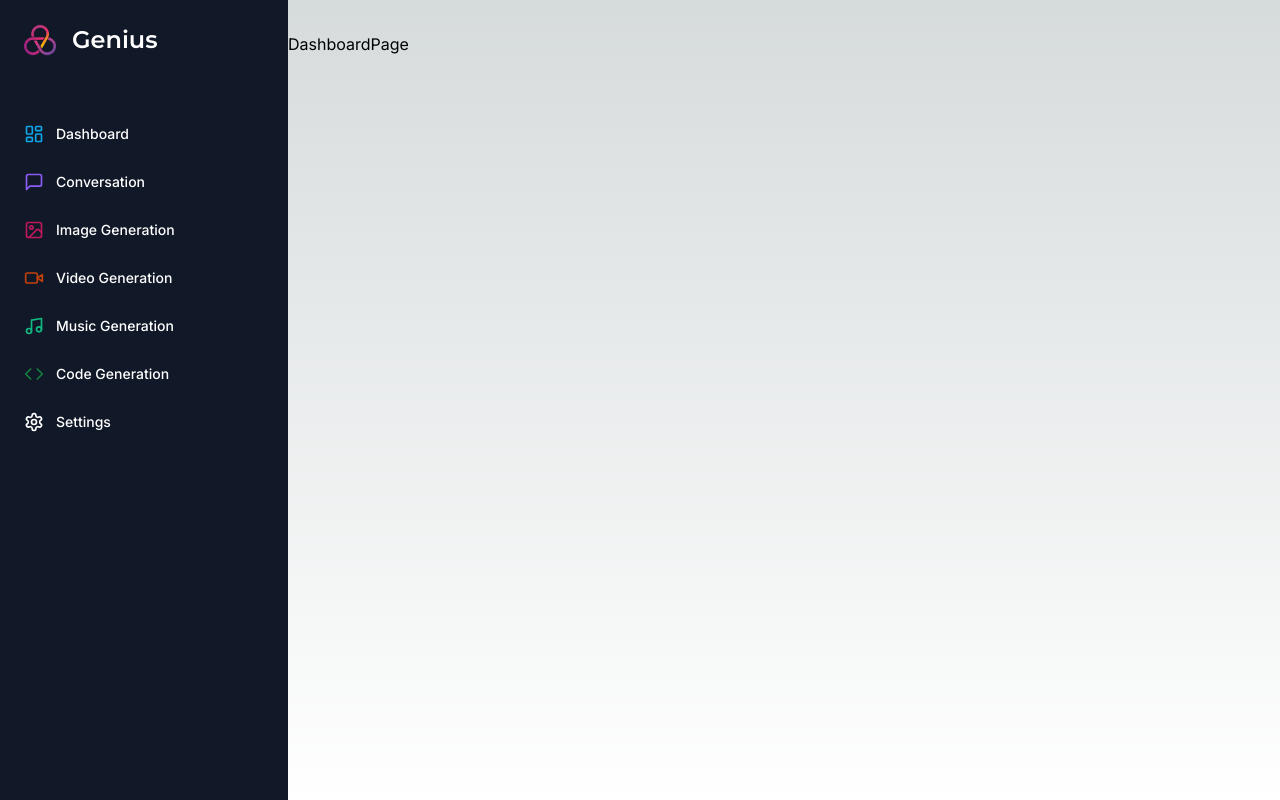
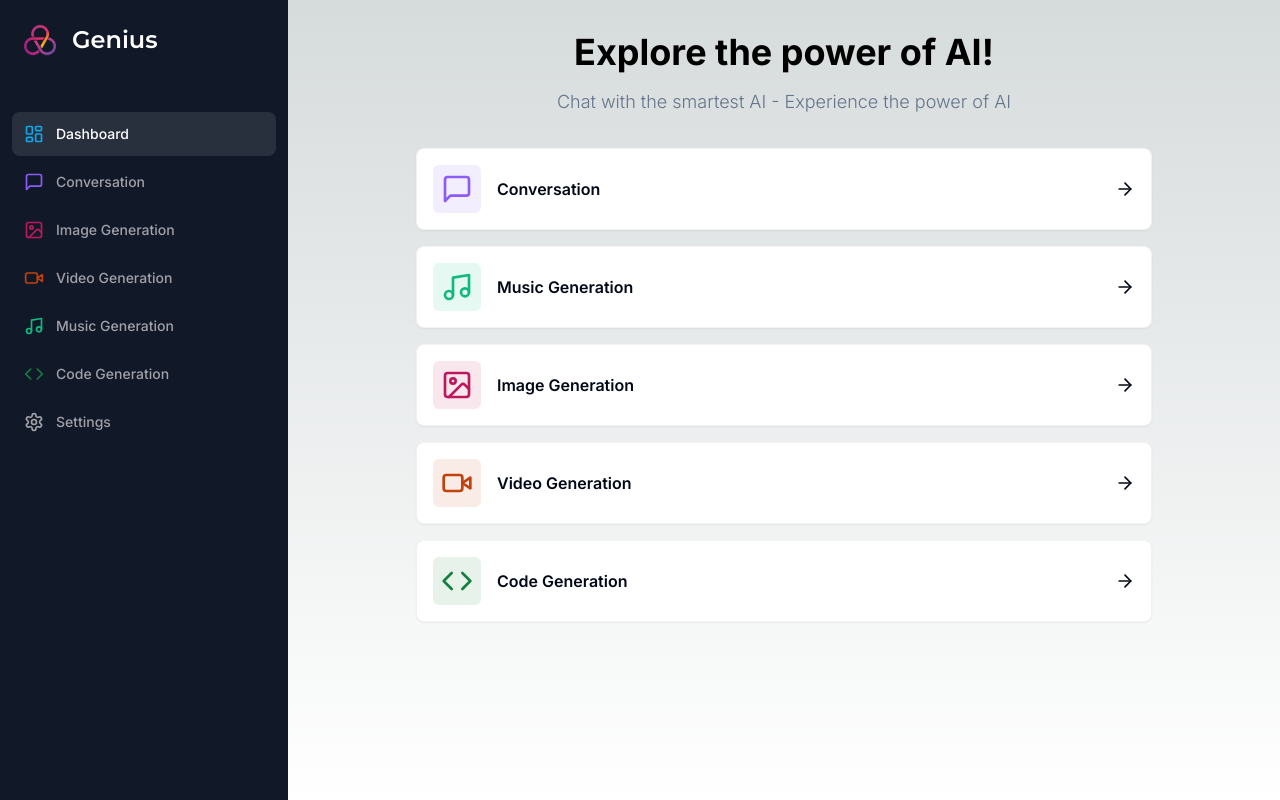
Before and after one commit to nothing9537/ai-platform, a Next.js app: page /dashboard in a window 1280 px wide. Built offline with nearby package versions, Linux system fonts and the light colour scheme.

Commit message:
Dashboqrd page

```diff
--- /dev/null
+++ b/src/pages-layer/dashboard-page/model/consts/tools.ts
@@ -0,0 +1,40 @@
+import { Code, Image, MessageSquare, Music, Video } from 'lucide-react';
+import { ToolItem } from '../types/tool-item';
+
+export const Tools: ToolItem[] = [
+  {
+    label: 'Conversation',
+    icon: MessageSquare,
+    color: 'text-violet-500',
+    bgColor: 'bg-violet-500/10',
+    href: '/conversation',
+  },
+  {
+    label: 'Music Generation',
+    icon: Music,
+    color: 'text-emerald-500',
+    bgColor: 'bg-emerald-500/10',
+    href: '/music',
+  },
+  {
+    label: 'Image Generation',
+    icon: Image,
+    color: 'text-pink-700',
+    bgColor: 'bg-pink-700/10',
+    href: '/image',
+  },
+  {
+    label: 'Video Generation',
+    icon: Video,
+    color: 'text-orange-700',
+    bgColor: 'bg-orange-700/10',
+    href: '/video',
+  },
+  {
+    label: 'Code Generation',
+    icon: Code,
+    color: 'text-green-700',
+    bgColor: 'bg-green-700/10',
+    href: '/code',
+  },
+];
--- /dev/null
+++ b/src/pages-layer/dashboard-page/model/types/tool-item.ts
@@ -0,0 +1,9 @@
+import type { LucideIcon } from 'lucide-react';
+
+export interface ToolItem {
+  label: string;
+  icon: LucideIcon;
+  color: string;
+  bgColor: string;
+  href: string;
+}
--- a/src/pages-layer/dashboard-page/ui/dashboard-page/dashboard-page.tsx
+++ b/src/pages-layer/dashboard-page/ui/dashboard-page/dashboard-page.tsx
@@ -1,13 +1,56 @@
-import type { FC } from 'react';
+'use client';
+
+import { useCallback, type FC } from 'react';
+import { ArrowRight } from 'lucide-react';
+import { useRouter } from 'next/navigation';
+import { cn } from '@/shared/lib/cn';
+import { Card } from '@/shared/ui/card';
+
+import { ToolItem } from '../../model/types/tool-item';
+import { Tools } from '../../model/consts/tools';
 
 interface DashboardPageProps {
   className?: string;
 }
 
 export const DashboardPage: FC<DashboardPageProps> = ({ className }) => {
+  const router = useRouter();
+
+  const onNavigate = useCallback((item: ToolItem) => () => {
+    router.push(item.href);
+  }, [router]);
+
+  const renderTool = useCallback((tool: ToolItem) => (
+    <Card
+      key={tool.href}
+      onClick={onNavigate(tool)}
+      className="p-4 border-black/5 flex items-center justify-between hover:shadow-md transition cursor-pointer"
+    >
+      <div className="flex items-center gap-x-4">
+        <div className={cn('p-2 w-fit rounded-md', tool.bgColor)}>
+          <tool.icon className={cn('w-8 h-8', tool.color)} />
+        </div>
+        <span className="font-semibold">
+          {tool.label}
+        </span>
+      </div>
+      <ArrowRight className="w-5 h-5" />
+    </Card>
+  ), [onNavigate]);
+
   return (
-    <div className="">
-      DashboardPage
+    <div className={cn('', className)}>
+      <div className="mb-8 space-y-4">
+        <h2 className="text-2xl md:text-4xl font-bold text-center">
+          Explore the power of AI!
+        </h2>
+        <p className="text-muted-foreground font-light text-sm md:text-lg text-center">
+          Chat with the smartest AI - Experience the power of AI
+        </p>
+      </div>
+      <div className="px-4 md:px-20 lg:px-32 space-y-4">
+        {Tools.map(renderTool)}
+      </div>
     </div>
   );
 };
--- /dev/null
+++ b/src/shared/ui/card.tsx
@@ -0,0 +1,79 @@
+import * as React from "react"
+
+import { cn } from "@/shared/lib/cn"
+
+const Card = React.forwardRef<
+  HTMLDivElement,
+  React.HTMLAttributes<HTMLDivElement>
+>(({ className, ...props }, ref) => (
+  <div
+    ref={ref}
+    className={cn(
+      "rounded-lg border bg-card text-card-foreground shadow-sm",
+      className
+    )}
+    {...props}
+  />
+))
+Card.displayName = "Card"
+
+const CardHeader = React.forwardRef<
+  HTMLDivElement,
+  React.HTMLAttributes<HTMLDivElement>
+>(({ className, ...props }, ref) => (
+  <div
+    ref={ref}
+    className={cn("flex flex-col space-y-1.5 p-6", className)}
+    {...props}
+  />
+))
+CardHeader.displayName = "CardHeader"
+
+const CardTitle = React.forwardRef<
+  HTMLParagraphElement,
+  React.HTMLAttributes<HTMLHeadingElement>
+>(({ className, ...props }, ref) => (
+  <h3
+    ref={ref}
+    className={cn(
+      "text-2xl font-semibold leading-none tracking-tight",
+      className
+    )}
+    {...props}
+  />
+))
+CardTitle.displayName = "CardTitle"
+
+const CardDescription = React.forwardRef<
+  HTMLParagraphElement,
+  React.HTMLAttributes<HTMLParagraphElement>
+>(({ className, ...props }, ref) => (
+  <p
+    ref={ref}
+    className={cn("text-sm text-muted-foreground", className)}
+    {...props}
+  />
+))
+CardDescription.displayName = "CardDescription"
+
+const CardContent = React.forwardRef<
+  HTMLDivElement,
+  React.HTMLAttributes<HTMLDivElement>
+>(({ className, ...props }, ref) => (
+  <div ref={ref} className={cn("p-6 pt-0", className)} {...props} />
+))
+CardContent.displayName = "CardContent"
+
+const CardFooter = React.forwardRef<
+  HTMLDivElement,
+  React.HTMLAttributes<HTMLDivElement>
+>(({ className, ...props }, ref) => (
+  <div
+    ref={ref}
+    className={cn("flex items-center p-6 pt-0", className)}
+    {...props}
+  />
+))
+CardFooter.displayName = "CardFooter"
+
+export { Card, CardHeader, CardFooter, CardTitle, CardDescription, CardContent }
--- /dev/null
+++ b/src/widgets/sidebar/model/types/sidebar-item.ts
@@ -0,0 +1,8 @@
+import type { LucideIcon } from 'lucide-react';
+
+export interface SidebarItem {
+  label: string;
+  icon: LucideIcon;
+  href: string;
+  color?: string;
+}
--- a/src/widgets/sidebar/ui/sidebar/sidebar.tsx
+++ b/src/widgets/sidebar/ui/sidebar/sidebar.tsx
@@ -1,13 +1,15 @@
 'use client';
 
 import { FC, memo, useCallback } from 'react';
+import { usePathname } from 'next/navigation';
+import { Montserrat } from 'next/font/google';
+import Image from 'next/image';
 import Link from 'next/link';
-import Image from 'next/image';
 
-import { Montserrat } from 'next/font/google';
 import { cn } from '@/shared/lib/cn';
 
-import { SidebarItem, SidebarItems } from '../../consts/sidebar-items';
+import { SidebarItems } from '../../model/consts/sidebar-items';
+import { SidebarItem } from '../../model/types/sidebar-item';
 
 interface SidebarProps {
   className?: string;
@@ -19,14 +21,23 @@
 });
 
 export const Sidebar: FC<SidebarProps> = memo(({ className }) => {
+  const pathname = usePathname();
+
   const renderSidebarItem = useCallback((item: SidebarItem) => (
-    <Link href={item.href} key={item.href} className="text-sm group flex p-3 w-full justify-start font-medium cursor-pointer hover:text-white hover:bg-white/10 rounded-lg transition">
+    <Link
+      href={item.href}
+      key={item.href}
+      className={cn(
+        'text-sm group flex p-3 w-full justify-start font-medium cursor-pointer hover:text-white hover:bg-white/10 rounded-lg transition text-zinc-400',
+        pathname === item.href && 'bg-white/10 text-white',
+      )}
+    >
       <div className="flex items-center flex-1">
         <item.icon className={cn('h-5 w-5 mr-3', item.color)} />
         <span>{item.label}</span>
       </div>
     </Link>
-  ), []);
+  ), [pathname]);
 
   return (
     <section className={cn('space-y-4 py-4 flex flex-col h-full bg-[#111827] text-white', className)}>
```
Also changed, not shown: src/widgets/sidebar/model/consts/sidebar-items.ts (renamed from src/widgets/sidebar/consts/sidebar-items.ts, +1 -8 lines).
